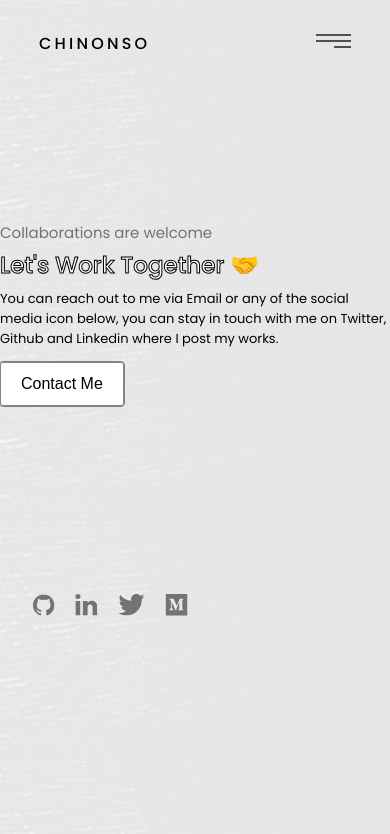
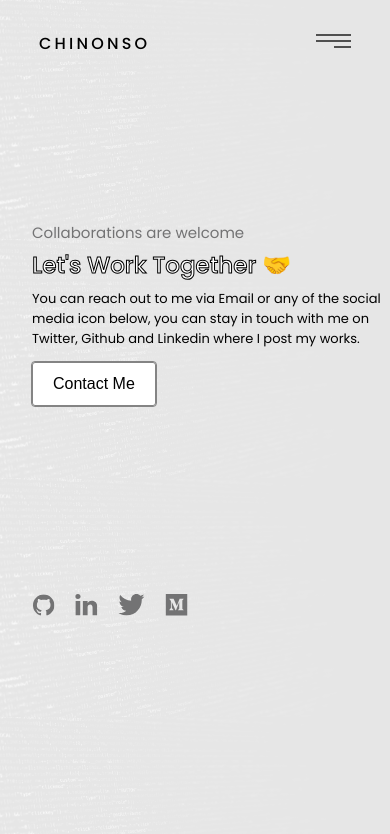
Before and after one commit to nwabuezenonso/v1portfolio, a React (Create React App) app: page /contact in a window 390 px wide. Shown: the top 834 px of the page. Built offline with nearby package versions, Linux system fonts and the light colour scheme.

Commit message:
fixing the position of the contact section

```diff
--- a/src/containers/Contact/Contact.css
+++ b/src/containers/Contact/Contact.css
@@ -41,7 +41,7 @@
 /* mobile view */
 @media screen and (max-width: 650px) {
     .contact{
-        padding: 35% 0 40% 0;
+        padding: 35% 0 40% 2rem
     }
 
     .heading p{
```
